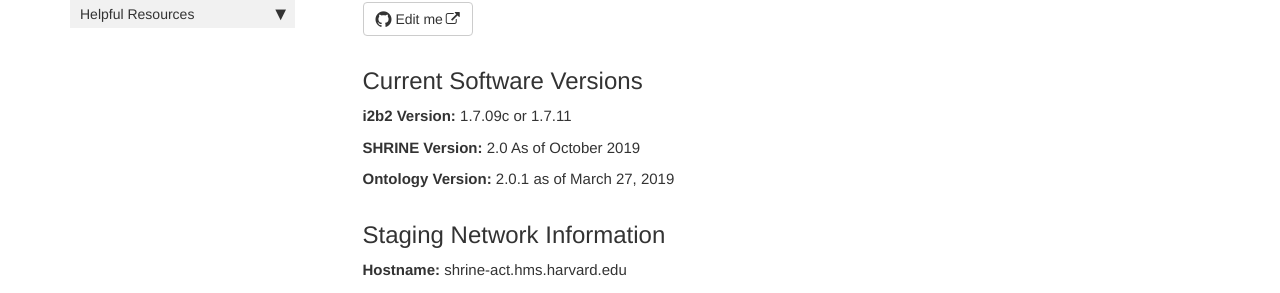
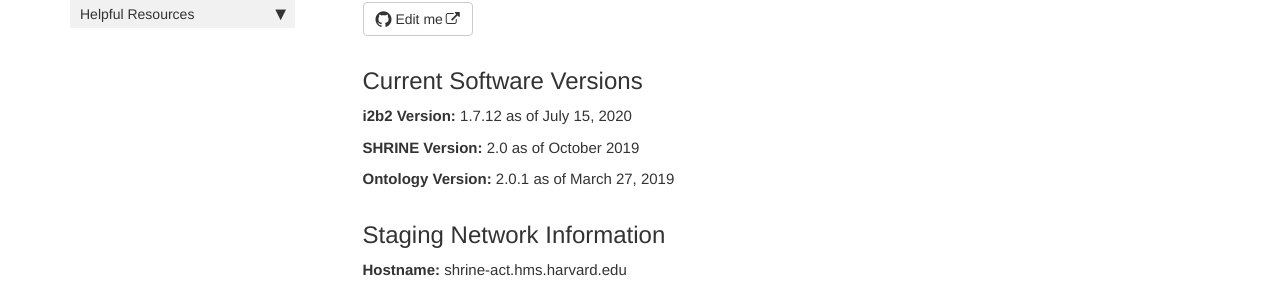
Before and after one commit to dbmi-pitt/ACT-Network, a Jekyll site: the page built from pages/mydoc/production.md, in a window 1280 px wide and 900 px high. Shown: the part 427-720 px from the top of the window. Built offline with Jekyll 4.4.1, drawn with Linux system fonts in a browser that asks for light colours; comment, search, counter and statistics services are not loaded.

Commit message:
Update production.md

```diff
--- a/pages/mydoc/production.md
+++ b/pages/mydoc/production.md
@@ -9,9 +9,9 @@
 ---
 
 ## Current Software Versions
-**i2b2 Version:** 1.7.09c or 1.7.11
+**i2b2 Version:** 1.7.12 as of July 15, 2020
 
-**SHRINE Version:** 2.0 As of October 2019
+**SHRINE Version:** 2.0 as of October 2019
 
 **Ontology Version:** 2.0.1 as of March 27, 2019
 
```
